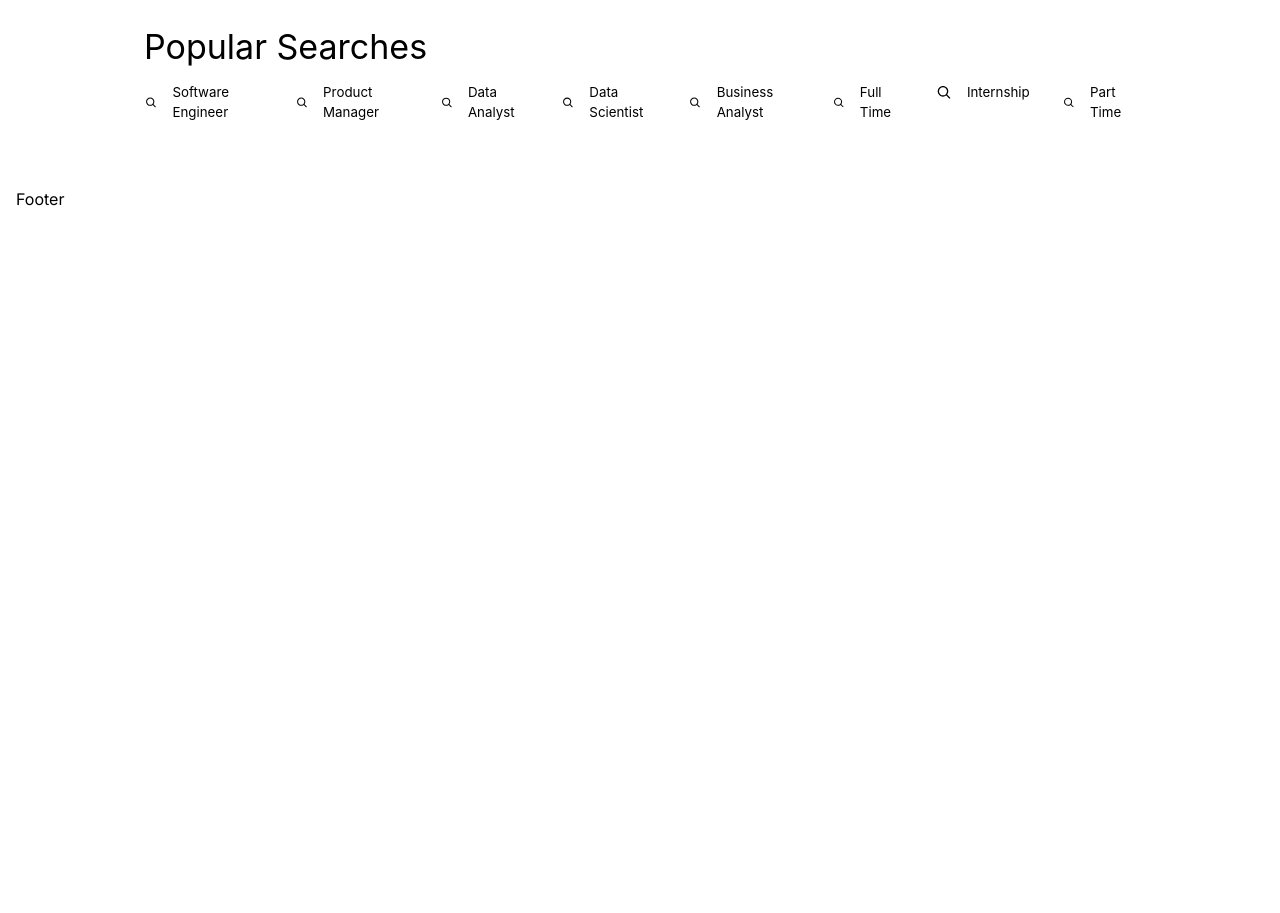
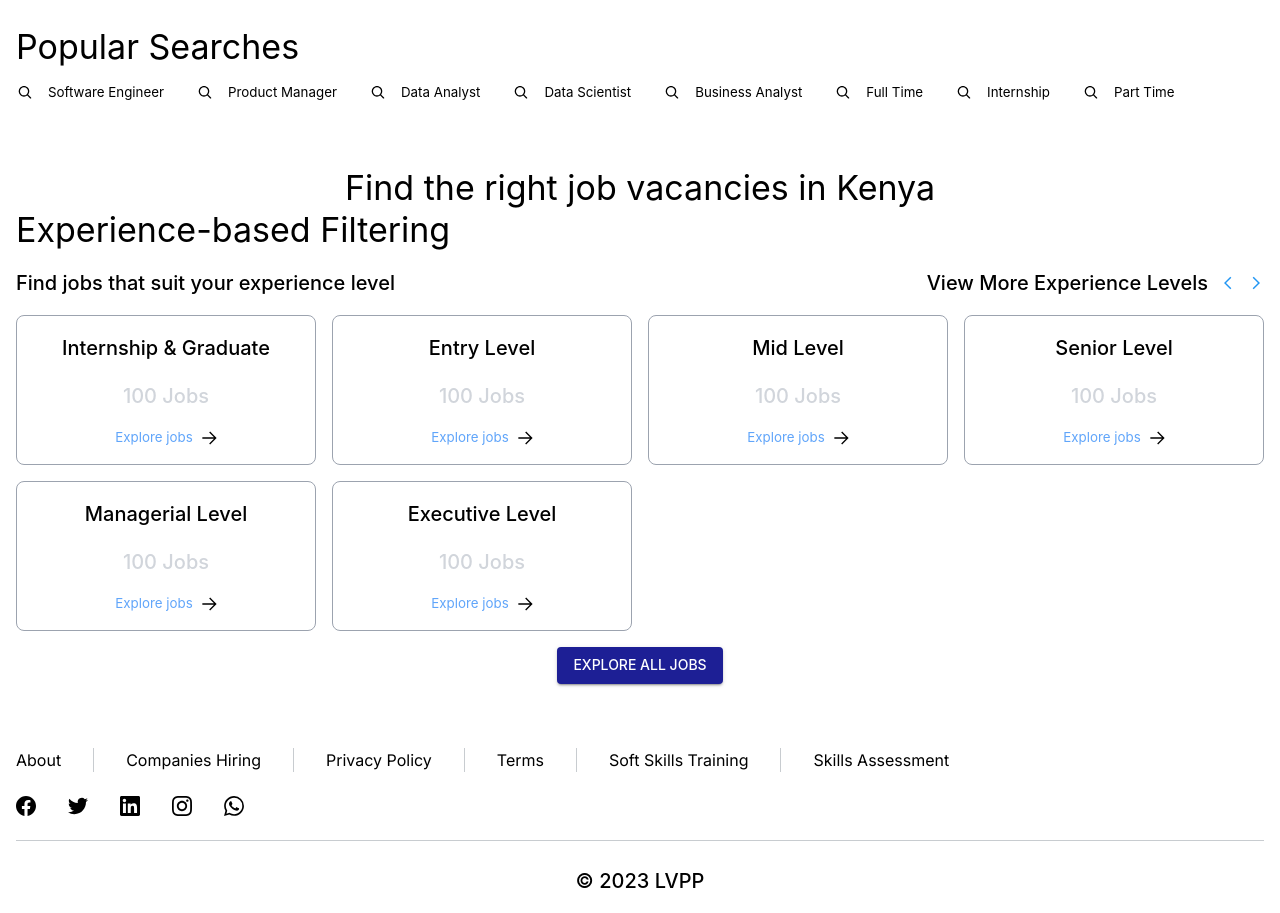
Before and after one commit to apella1/jobs_site, a Next.js app: page / in a window 1280 px wide. Shown: the part 360-1273 px from the top of the page. Before the commit the page ends 800 px from the top, so only its background shows below. Built offline with nearby package versions, Linux system fonts and the light colour scheme.

Commit message:
implement experience filter and footer

```diff
--- a/app/page.tsx
+++ b/app/page.tsx
@@ -1,10 +1,11 @@
-import { HomeHeader } from "@/components";
+import { ExperienceFilter, HomeHeader } from "@/components";
 import { Box } from "@mui/material";
 
 export default function Home() {
   return (
-    <Box sx={{ p: 2 }} component="section">
+    <Box sx={{ p: 2 }} component="section" className="px-32">
       <HomeHeader />
+      <ExperienceFilter />
     </Box>
   );
 }
--- a/components/Footer.tsx
+++ b/components/Footer.tsx
@@ -1,9 +1,67 @@
-import { Box } from "@mui/material";
+import { Box, Divider, Stack, Typography } from "@mui/material";
+import Link from "next/link";
+import {
+  SiFacebook,
+  SiInstagram,
+  SiLinkedin,
+  SiTwitter,
+  SiWhatsapp,
+} from "react-icons/si";
+
+type FooterItem = {
+  title: string;
+  link: string;
+};
+
+const footerItems: FooterItem[] = [
+  { title: "About", link: "/about" },
+  { title: "Companies Hiring", link: "/companies" },
+  { title: "Privacy Policy", link: "/privacy-policy" },
+  { title: "Terms", link: "/terms" },
+  { title: "Soft Skills Training", link: "/soft-skills" },
+  { title: "Skills Assessment", link: "/skills-assessment" },
+];
 
 export default function Footer() {
+  const year = new Date().getFullYear();
   return (
-    <Box component="section" sx={{ p: 2}}>
-      Footer
+    <Box
+      component="section"
+      sx={{ p: 2 }}
+      className="py-8 px-32 flex flex-col space-y-6"
+    >
+      <Stack
+        direction="row"
+        spacing={4}
+        divider={<Divider orientation="vertical" flexItem />}
+      >
+        {footerItems.map((item, index) => (
+          <Link key={index} href={item.link}>
+            {item.title}
+          </Link>
+        ))}
+      </Stack>
+      <Stack direction="row" spacing={4} className="text-xl">
+        <Link href="/">
+          <SiFacebook />
+        </Link>
+        <Link href="/">
+          <SiTwitter />
+        </Link>
+        <Link href="/">
+          <SiLinkedin />
+        </Link>
+        <Link href="/">
+          <SiInstagram />
+        </Link>
+        <Link href="/">
+          <SiWhatsapp />
+        </Link>
+      </Stack>
+      <Divider component="hr" />
+      <Typography variant="h6" className="self-center">
+        &copy; {year} LVPP
+      </Typography>
     </Box>
   );
 }
--- /dev/null
+++ b/components/home/ExperienceFilter.tsx
@@ -0,0 +1,69 @@
+import { ExperienceLevel } from "@/types/types";
+import { Box, Button, Grid, Stack, Typography } from "@mui/material";
+import Link from "next/link";
+import { FcNext, FcPrevious } from "react-icons/fc";
+import { GrLinkNext } from "react-icons/gr";
+
+const experienceLevels: ExperienceLevel[] = [
+  {
+    title: "Internship & Graduate",
+    jobs: 100,
+    link: "/jobs?experience=internship",
+  },
+  { title: "Entry Level", jobs: 100, link: "/jobs?experience=entry" },
+  { title: "Mid Level", jobs: 100, link: "/jobs?experience=mid" },
+  { title: "Senior Level", jobs: 100, link: "/jobs?experience=senior" },
+  { title: "Managerial Level", jobs: 100, link: "/jobs?experience=managerial" },
+  { title: "Executive Level", jobs: 100, link: "/jobs?experience=executive" },
+];
+
+export default function ExperienceFilter() {
+  return (
+    <Stack className="py-8">
+      <Typography variant="h4" component="h3" className="self-center">
+        Find the right job vacancies in Kenya
+      </Typography>
+      <Box className="flex flex-col space-y-4">
+        <Typography variant="h4">Experience-based Filtering</Typography>
+        <Stack direction="row" justifyContent="space-between">
+          <Typography variant="h6">
+            Find jobs that suit your experience level
+          </Typography>
+          <Box className="flex items-center space-x-3">
+            <Typography variant="h6">View More Experience Levels</Typography>
+            <FcPrevious className="cursor-pointer" />
+            <FcNext className="cursor-pointer" />
+          </Box>
+        </Stack>
+        <Box component="section" className="grid grid-cols-4 gap-4">
+          {experienceLevels.map((experienceLevel, index) => (
+            <Box
+              key={index}
+              className="flex flex-col space-y-4 border border-gray-400 p-4 rounded-[8px]"
+            >
+              <Typography variant="h6" className="self-center">
+                {experienceLevel.title}
+              </Typography>
+              <Typography
+                variant="h6"
+                className="self-center text-gray-300 text-[14px]"
+              >
+                {experienceLevel.jobs} Jobs
+              </Typography>
+              <Link
+                href={experienceLevel.link}
+                className="flex items-center space-x-2 text-blue-400 self-center font-medium"
+              >
+                <Typography>Explore jobs</Typography>
+                <GrLinkNext />
+              </Link>
+            </Box>
+          ))}
+        </Box>
+        <Button variant="contained" className="self-center">
+          Explore All Jobs
+        </Button>
+      </Box>
+    </Stack>
+  );
+}
--- a/components/home/HomeHeader.tsx
+++ b/components/home/HomeHeader.tsx
@@ -23,7 +23,7 @@ const popularSearches = [
 ];
 export default function HomeHeader() {
   return (
-    <Stack className="py-8 px-32" spacing={4}>
+    <Stack className="py-8" spacing={4}>
       <Box className="self-center">
         <Typography variant="h2">Explore and discover</Typography>
         <Typography variant="h2">the right job for you</Typography>
--- a/components/index.ts
+++ b/components/index.ts
@@ -1,3 +1,4 @@
 export { default as Navbar } from "./Navbar";
 export { default as Footer } from "./Footer";
 export { default as HomeHeader } from "./home/HomeHeader";
+export { default as ExperienceFilter } from "./home/ExperienceFilter";
--- a/types/types.ts
+++ b/types/types.ts
@@ -3,3 +3,9 @@ export type NavLink = {
   title: string;
   options?: string[];
 };
+
+export type ExperienceLevel = {
+  title: string;
+  jobs: number;
+  link: string;
+};
```
Also changed, not shown: components/home/ExperienceFiltering.tsx (deleted), components/home/ExploreJobs.tsx (added).
